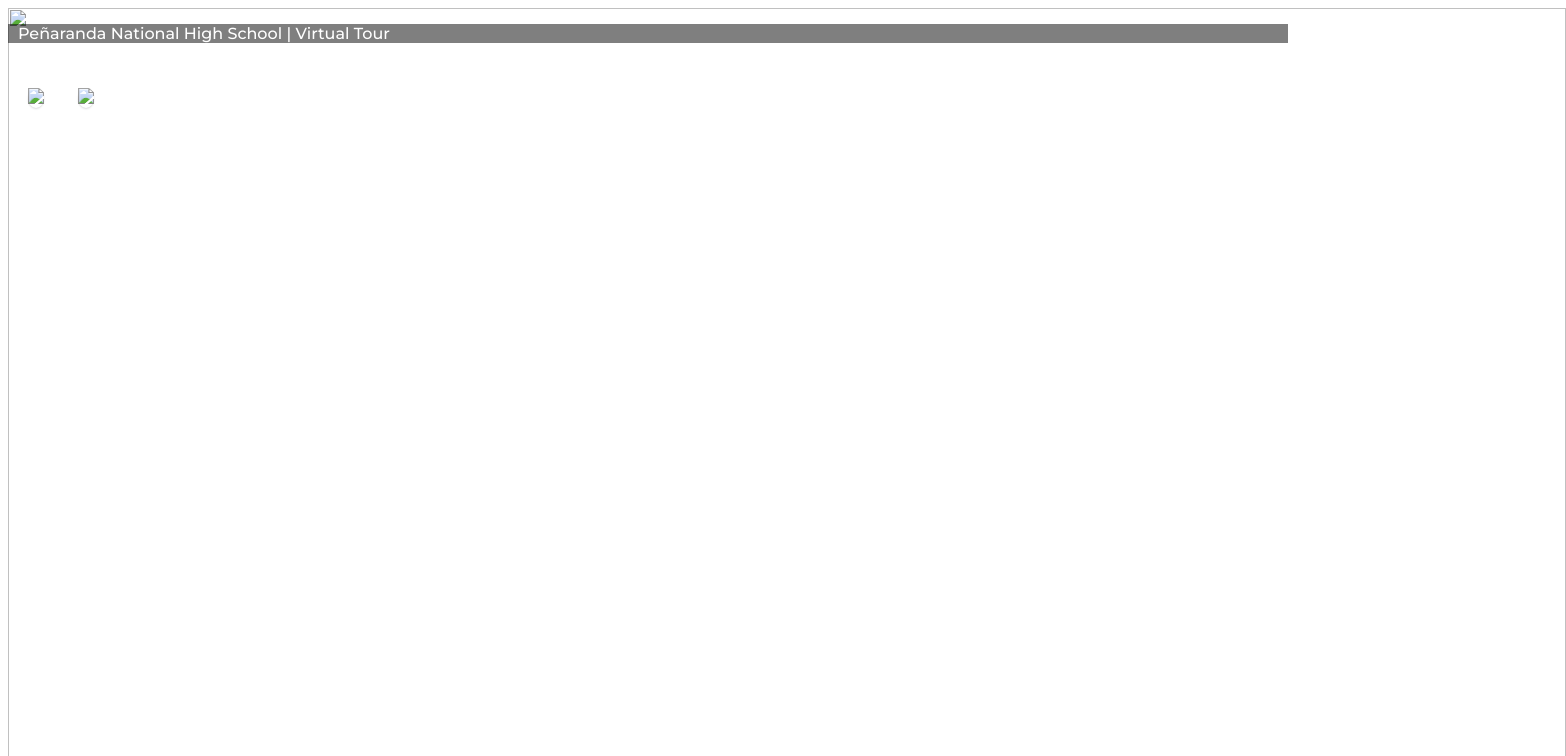
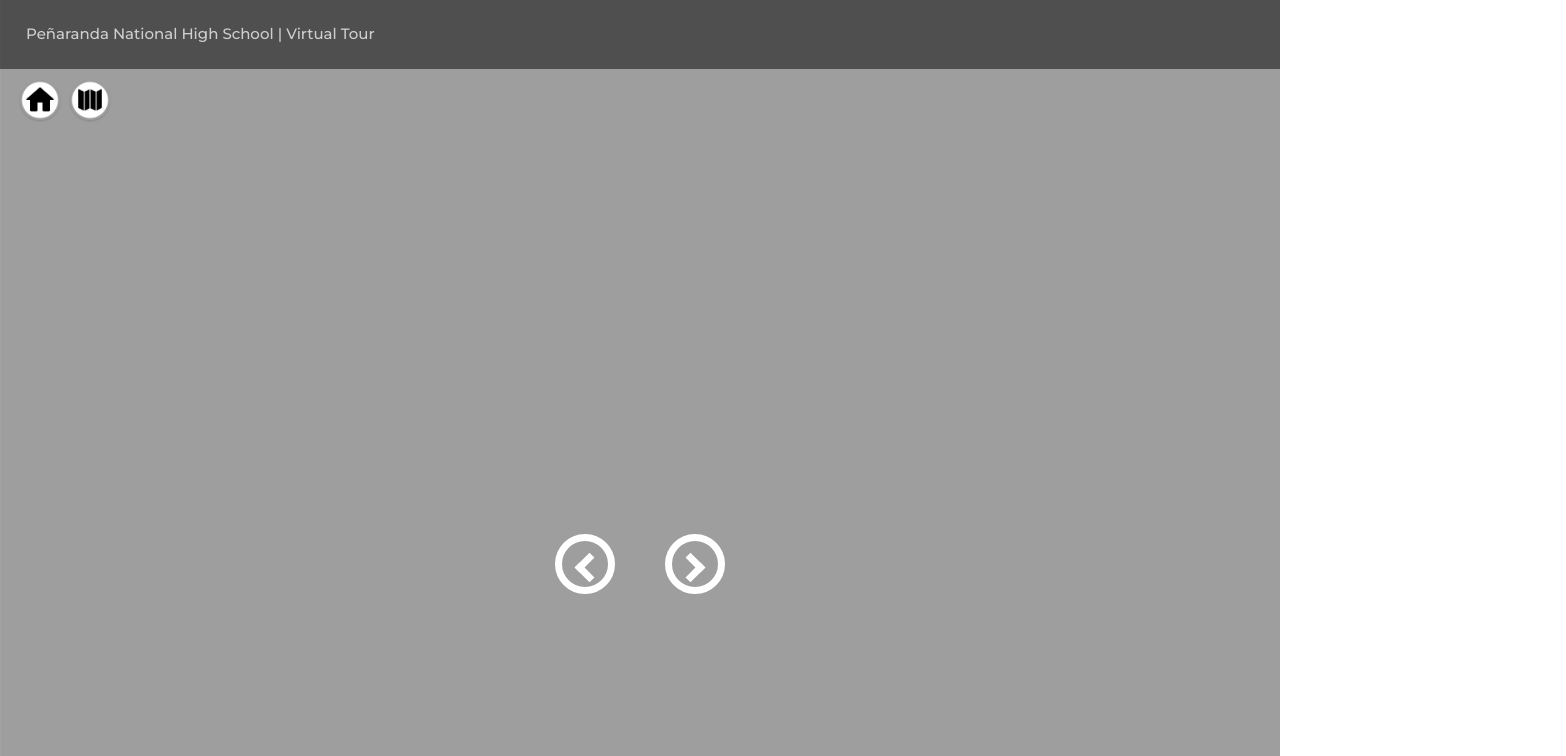
Before and after one commit to kit-stellar/PNHSview, a plain HTML site: page public_html/gym.html in a window 1280 px wide. Shown: the top 756 px of the page, 1566 px wide, since content can reach past the window. Drawn offline with Linux system fonts and the light colour scheme; the site is published under a folder, as on GitHub Pages, so addresses that start at the root find nothing.

Commit message:
Add files via upload

```diff
--- a/public_html/gym.html
+++ b/public_html/gym.html
@@ -2,10 +2,10 @@
 <html>
     <head>
         <title>PNHS | VTOUR</title>
-        <link rel="stylesheet" href="/src/flickity.css" media="screen">
-        <link rel="stylesheet" href="/src/w3.css" type="text/css">
-        <link rel="stylesheet" href="/src/controller.css" type="text/css">
-        <script src="/src/flickity.pkgd.js"></script>
+        <link rel="stylesheet" href="src/flickity.css" media="screen">
+        <link rel="stylesheet" href="src/w3.css" type="text/css">
+        <link rel="stylesheet" href="src/controller.css" type="text/css">
+        <script src="src/flickity.pkgd.js"></script>
     </head>
     <style>
         @import url('https://fonts.googleapis.com/css2?family=Montserrat:wght@500;800&display=swap');
@@ -62,24 +62,24 @@
 <!--NAVEND-->
 <!--NAV Button-->
 <div id="homebtn">
-    <a href="index.html"><img src="/assets/images/icons8-home.png" width="40px"></a>
+    <a href="index.html"><img src="assets/images/icons8-home.png" width="40px"></a>
 </div>
 <div id="mapbtn">
-<a href="map-b.html"><img src="/assets/images/icons8-map.png" width="40px"></a>
+<a href="map-b.html"><img src="assets/images/icons8-map.png" width="40px"></a>
 </div>
 <!--NAV Button End-->
         <div id="carobox" class="main-carousel" data-flickity='{ "cellAlign": "left", "contain": true, "wrapAround": true, "freeScroll": true, "prevNextButtons": false, "pageDots": false }'>
             <div class="carousel-cell">
-                <img src="/assets/images/b3.jpg" width="1558" height="1134">
+                <img src="assets/images/b3.jpg" width="1558" height="1134">
             </div>
             <div class="carousel-cell">
-                <img src="/assets/images/b4.jpg" width="1558" height="1134">
+                <img src="assets/images/b4.jpg" width="1558" height="1134">
             </div>
             <div class="carousel-cell">
-                <img src="/assets/images/b1.jpg" width="1558" height="1134">
+                <img src="assets/images/b1.jpg" width="1558" height="1134">
             </div>
             <div class="carousel-cell">
-                <img src="/assets/images/b2.jpg" width="1558" height="1134">
+                <img src="assets/images/b2.jpg" width="1558" height="1134">
             </div>
         </div>
 <!--CONTROLLER-->
```
Also changed, not shown: public_html/index.html (+4 -4 lines).
